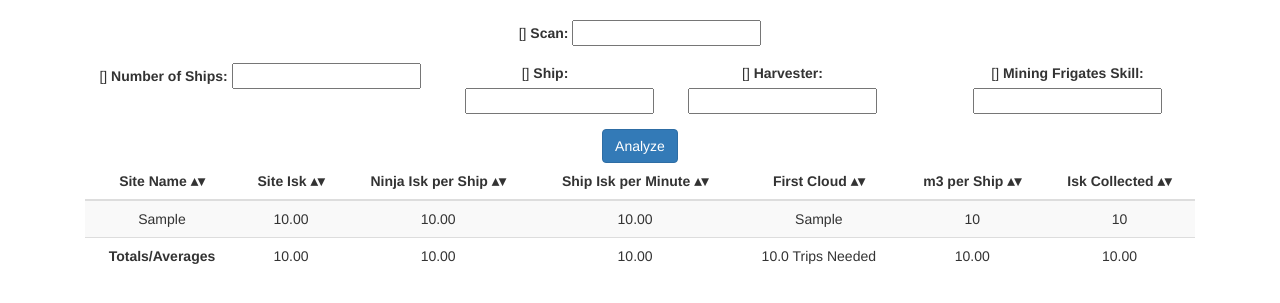
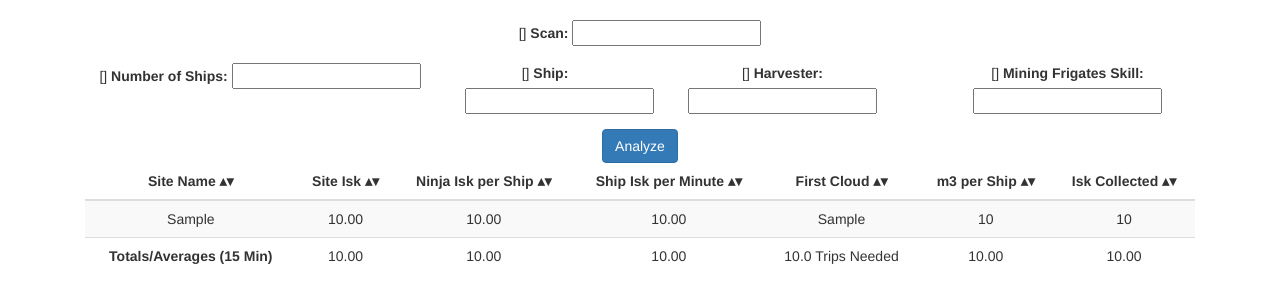
Before and after one commit to eric-oaktree/gasbuddy, a Django app: template home/templates/home/site_an.html in a window 1280 px wide. Shown: the part 51-354 px from the top of the page. Run offline with Django 3.2, Linux system fonts and the light colour scheme; the template is opened without the code that fills it: most values are stand-ins (such as "Sample title", 1, 10 or a date in 2020); form fields are guessed from the names that the template uses; parts of the project's set-up code (start-up, migrations or seed data) failed here and were passed over; some libraries are stand-ins or nearby versions.

Commit message:
display tweak

```diff
--- a/home/templates/home/site_an.html
+++ b/home/templates/home/site_an.html
@@ -74,7 +74,7 @@
     </tr>
   {% endfor %}
   <tfoot>
-    <td><b>Totals/Averages</b></td>
+    <td><b>Totals/Averages (15 Min)</b></td>
     <td>{{totals.0|floatformat:2|intcomma}}</td>
     <td>{{totals.3|floatformat:2|intcomma}}</td>
     <td>{{totals.1|floatformat:2|intcomma}}</td>
```
